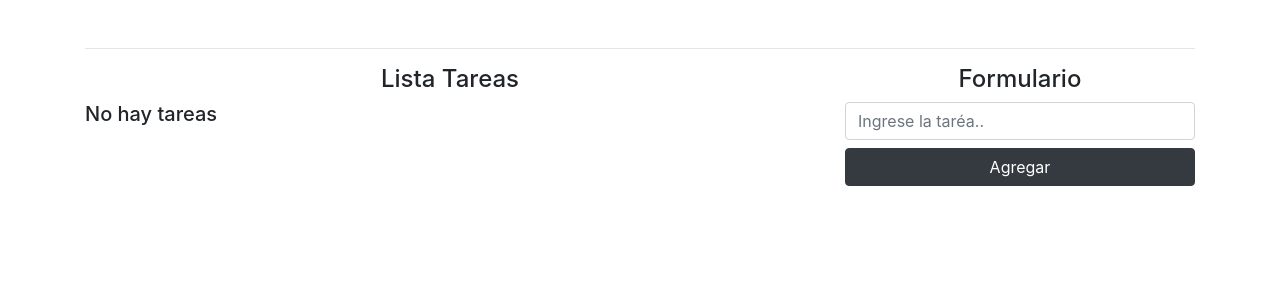
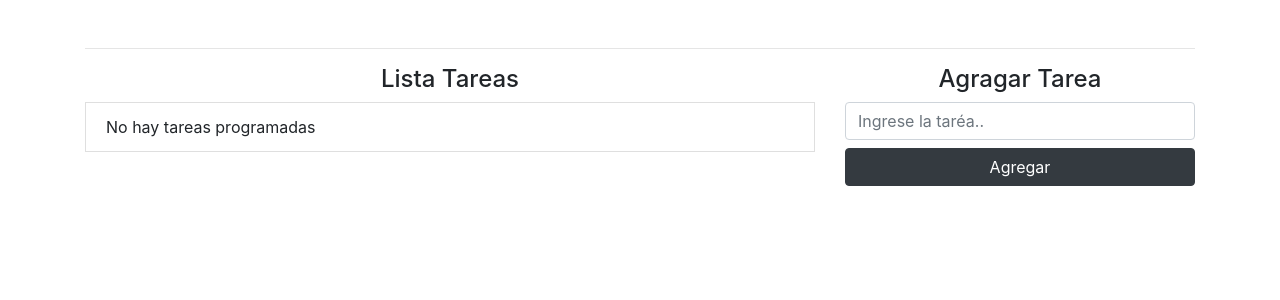
Before and after one commit to dsanta88/crud, a React (Create React App) app: page / in a window 1280 px wide. Shown: the top 300 px of the page. Built offline with nearby package versions, Linux system fonts and the light colour scheme.

Commit message:
Finis Crud Memory

```diff
--- a/src/App.js
+++ b/src/App.js
@@ -1,90 +1,131 @@
-import { isEmpty } from 'lodash'
-import React, {useState} from 'react'
-import {size} from 'lodash'
-import shortid from 'shortid'
-
-
+import { isEmpty } from "lodash";
+import React, { useState } from "react";
+import { size } from "lodash";
+import shortid from "shortid";
 
 function App() {
+  const [task, setTask] = useState("");
+  const [tasks, setTasks] = useState([]);
+  const [editMode, setEditMode] = useState(false);
+  const [id, setId] = useState("");
+  const [error, setError] = useState(null);
 
-  const [task, setTask]=useState("")
-  const [tasks, setTasks]=useState([])
-
-   const addTask=(e)=>{
-    e.preventDefault()
-     if(isEmpty(task)){
-       console.log("Task Vacio")
-       return
+  const validForm = () => {
+    let isValid = true;
+    setError(null);
+    if (isEmpty(task)) {
+      setError("Debes ingresar una taréa");
+      isValid = false;
     }
 
-     const newTaksk ={
-       id:shortid.generate(),
-       name:task
+    return isValid;
+  };
+
+  const addTask = (e) => {
+    e.preventDefault();
+
+    if (!validForm()) {
+      return;
     }
 
-     setTasks([ ...tasks, newTaksk])
-     console.log(tasks)
-     setTask("")
+    const newTaksk = {
+      id: shortid.generate(),
+      name: task,
+    };
+
+    setTasks([...tasks, newTaksk]);
+    console.log(tasks);
+    setTask("");
+  };
+
+  const deleteTask = (id) => {
+    const filteredTasks = tasks.filter((t) => t.id !== id);
+    console.log(filteredTasks);
+    setTasks(filteredTasks);
+  };
+
+  const editTask = (item) => {
+    setTask(item.name);
+    setEditMode(true);
+    setId(item.id);
+  };
+
+  const saveTask = (e) => {
+    e.preventDefault();
+    if (!validForm()) {
+      return;
     }
 
-   const deleteTask=(id)=>{
-
-    const filteredTasks=tasks.filter(t=>t.id!==id)
-    console.log(filteredTasks)
-    setTasks(filteredTasks)
-   }
-
+    const editedTaks = tasks.map((item) =>
+      item.id === id ? { id, name: task } : item
+    );
+    setTasks(editedTaks);
+    setEditMode(false);
+    setTask("");
+    setId("");
+  };
 
   return (
     <div className="container mt-5">
-
-      <hr/>
+      <hr />
       <div className="row">
         <div className="col-8">
           <h4 className="text-center">Lista Tareas</h4>
-{
-     size(tasks)==0 ?
-     (
-   <h5>No hay tareas</h5>
-     ):
-     (
+          {size(tasks) == 0 ? (
+           <li className="list-group-item"> No hay tareas programadas</li>
+          ) : (
             <ul className="list-group">
-  {
-    tasks.map((item)=>(
+              {tasks.map((item) => (
                 <li className="list-group-item" key={item.id}>
                   <span className="lead">{item.name}</span>
-        <button className="btn btn-danger btn-sm float-right mx-2" onClick={()=>deleteTask(item.id)}>
+                  <button
+                    className="btn btn-danger btn-sm float-right mx-2"
+                    onClick={() => deleteTask(item.id)}
+                  >
                     Eliminar
                   </button>
-        <button className="btn btn-info btn-sm float-right">
+                  <button
+                    className="btn btn-info btn-sm float-right"
+                    onClick={() => editTask(item)}
+                  >
                     Editar
                   </button>
                 </li>
-    ))
-  }
+              ))}
             </ul>
-     )
-
-}
-
-
+          )}
         </div>
         <div className="col-4">
-           <h4 className="text-center">Formulario</h4>
-           <form onSubmit={addTask}>
+          <h4 className="text-center">
+            {editMode ? "Modificar Taréa" : "Agragar Tarea"}
+          </h4>
+          <form onSubmit={editMode ? saveTask : addTask}>
+           {
+             error && <span className="text-danger">{error}</span>
+           }
             <input
               type="text"
               className="form-control mb-2"
               placeholder="Ingrese la taréa.."
-              onChange={(text)=>setTask(text.target.value)}
+              onChange={(text) => setTask(text.target.value)}
               value={task}
             />
-                <button className="btn btn-dark btn-block" type="submit">Agregar</button>
+
+            <button
+              className={
+                editMode
+                  ? "btn btn-warning btn-block"
+                  : "btn btn-dark btn-block"
+              }
+              type="submit"
+            >
+              {editMode ? "Guardar" : "Agregar"}
+            </button>
           </form>
         </div>
       </div>
     </div>
-  )
+  );
 }
 
-export default App
+export default App;
```
Lines whose indentation alone changed are shown as unchanged.
